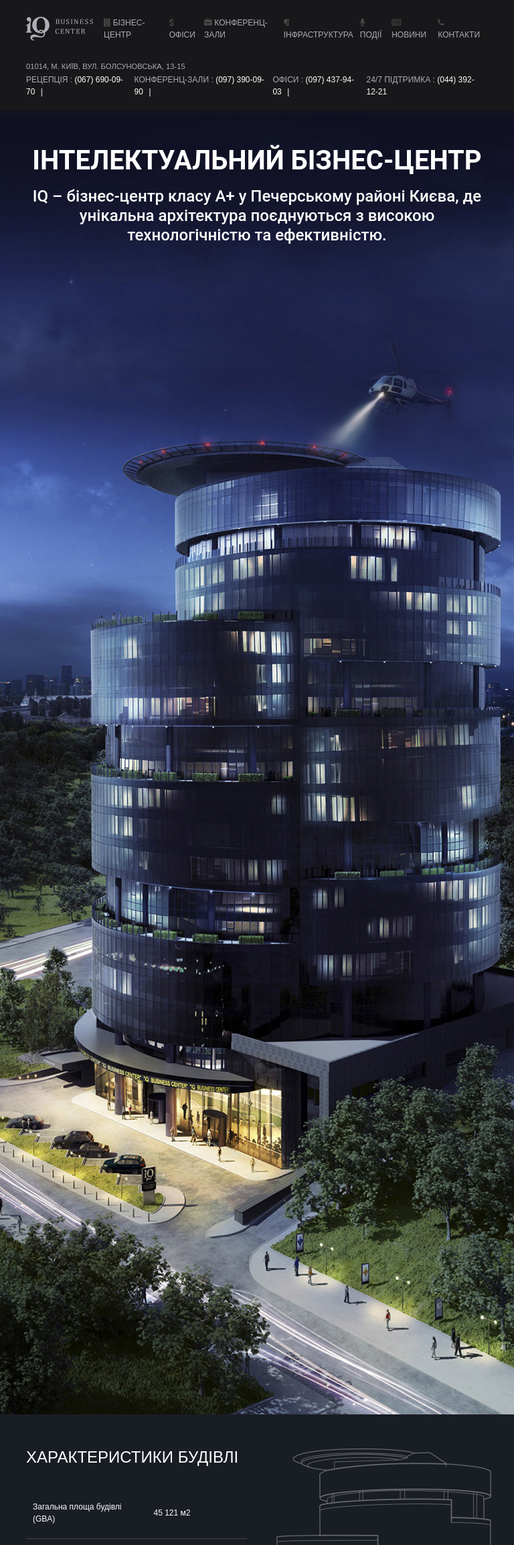
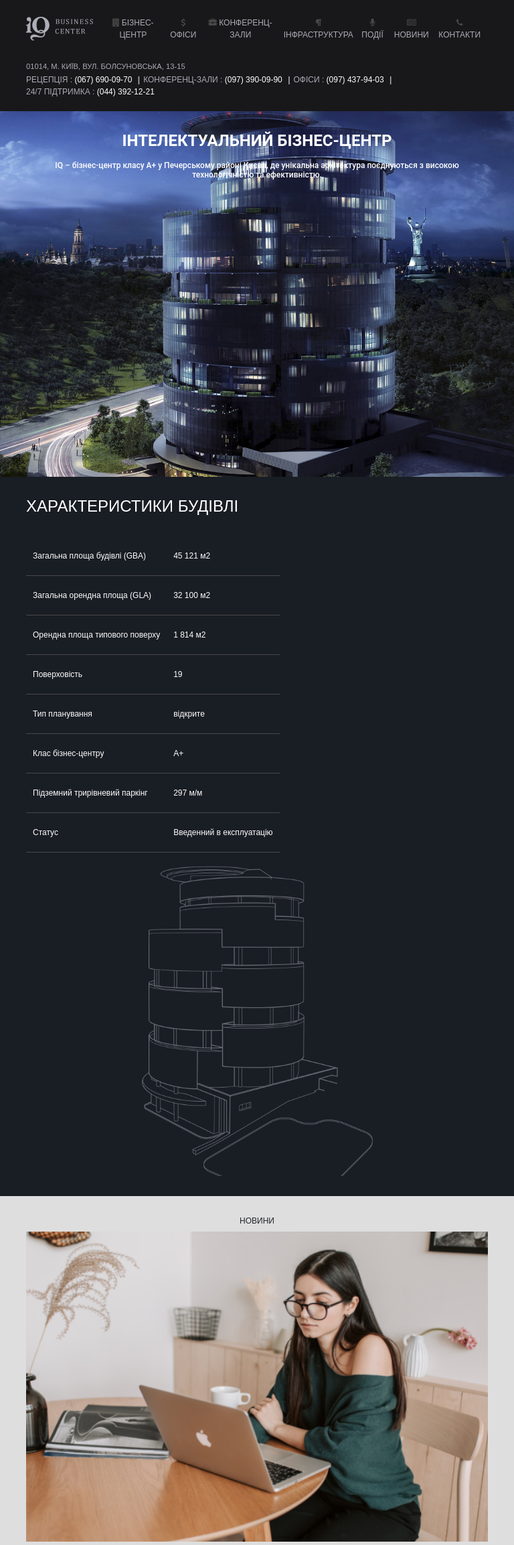
Before and after one commit to gambitok/gambitok.github.io, a PHP site: page / in a window 768 px wide; the page is wider, and only the part inside the window is pictured. Shown: the top 2307 px of that part at 67% size. Run offline with PHP 8.4, Linux system fonts and the light colour scheme; some web fonts are replaced.

Commit message:
changed media

```diff
--- a/css/style.css
+++ b/css/style.css
@@ -54,7 +54,6 @@ body {
   width: 100%;
   height: 100%;
   font-family: OpenSans, sans-serif;
-  background: white;
 }
 
 a {
@@ -147,10 +146,6 @@ header {
   color: #e7f743;
 }
 
-.main .row {
-  padding: 20px 0;
-}
-
 .main-cover {
   color: #fff;
   overflow: hidden;
@@ -182,28 +177,36 @@ header {
   padding: 30px 0;
 }
 
-.main-char h2 {
+.main-char .char {
+  display: flex;
+  flex-wrap: nowrap;
+}
+
+.main-char .char-card {
+  width: 50%;
+}
+
+.main-char .char-card h2 {
   font-size: 1.5rem;
   margin-bottom: 30px;
 }
 
-.main-char table {
+.main-char .char-card table {
   border-collapse: collapse;
   border-spacing: 0;
   font-size: 0.75rem;
 }
 
-.main-char table tr {
+.main-char .char-card table tr {
   border-bottom: 1px solid #484849;
 }
 
-.main-char table tr td {
+.main-char .char-card table tr td {
   padding: 20px 10px 20px 10px;
 }
 
 .main-news {
   background: #dedede;
-  color: #000;
   padding: 30px 0;
 }
 
@@ -221,7 +224,24 @@ header {
   width: 30%;
 }
 
+.main-news .news-card a {
+  color: #000;
+  display: block;
+}
+
+.main-news .news-card a:hover {
+  text-decoration: none;
+}
+
+.main-news .news-card a:hover > .news-card__image {
+  box-shadow: rgba(0, 0, 0, 0.15) 1.95px 1.95px 2.6px;
+  bottom: 5px;
+}
+
 .main-news .news-card__image {
+  position: relative;
+  bottom: 0;
+  transition: all 0.4s;
   width: 100%;
 }
 
@@ -298,6 +318,9 @@ footer a {
   color: #acacb6;
   padding: 40px 0;
   text-transform: uppercase;
+  display: flex;
+  flex-wrap: nowrap;
+  justify-content: space-around;
 }
 
 .footer img {
@@ -322,9 +345,21 @@ footer a {
   margin-bottom: 15px;
 }
 
-.footer-contacts ul li a {
+.footer-contacts ul li a,
+.footer-contacts ul li a:not([href]) {
   color: #acacb6;
   font-size: 1.5rem;
+}
+
+.footer-contacts ul li a i,
+.footer-contacts ul li a:not([href]) i {
+  color: #484849;
+  transition: all 0.4s;
+}
+
+.footer-contacts ul li a:hover i,
+.footer-contacts ul li a:not([href]):hover i {
+  color: #e7f743;
 }
 
 .footer-list {
@@ -340,39 +375,107 @@ footer a {
   margin-bottom: 15px;
 }
 
-.footer-list ul li a {
+.footer-list ul li a,
+.footer-list ul li a:not([href]) {
   color: #fff;
   text-transform: uppercase;
   transition: all 0.4s;
 }
 
-.footer-list ul li a:hover {
+.footer-list ul li a span,
+.footer-list ul li a:not([href]) span {
+  color: #acacb6;
+  margin-left: 5px;
+  transition: all 0.4s;
+}
+
+.footer-list ul li a:hover,
+.footer-list ul li a:not([href]):hover {
   color: #e7f743;
 }
 
-.footer-list ul li a i {
-  color: #484849;
-}
-
-.footer-list ul li span {
-  color: #acacb6;
-  margin-left: 5px;
+.footer-list ul li a:hover span,
+.footer-list ul li a:not([href]):hover span {
+  color: #e7f743;
 }
 
 /* ==== Adaptive ==== */
 
 /* === PHONE === */
 
-@media (max-width: 768px) {
+@media (max-width: 1200px) {
+  body,
+  html {
+    width: 100%;
+    height: 100%;
+  }
+
+  * {
+    -webkit-box-sizing: border-box;
+    box-sizing: border-box;
+    padding: 0;
+    margin: 0;
+  }
+
   body {
-    background: pink;
+    overflow-x: hidden;
+  }
+
+  .header-nav {
+    justify-content: center;
+    text-align: center;
+  }
+
+  .header-contacts {
+    flex-wrap: wrap;
+  }
+
+  .main-cover {
+    min-height: 546px;
+  }
+
+  .main h1 {
+    font-size: 1.5rem;
+  }
+
+  .main h2 {
+    font-size: 0.75rem;
+  }
+
+  .main-char .char {
+    flex-wrap: wrap;
+  }
+
+  .main-char .char-card {
+    width: 100%;
+  }
+
+  .main-char .char-card img {
+    display: block;
+    margin: 20px auto 0 auto;
+    width: 50%;
+  }
+
+  .main-news .news {
+    flex-wrap: wrap;
+  }
+
+  .main-news .news-card {
+    width: 100%;
+  }
+
+  .main .member {
+    flex-wrap: wrap;
+  }
+
+  .main .member-card {
+    width: 100%;
+  }
+
+  .footer {
+    flex-wrap: wrap;
+    justify-content: space-between;
   }
 }
 
 /* === PAD === */
-
-@media (min-width: 768px) and (max-width: 1200px) {
-  body {
-    background: pink;
-  }
-}
--- a/index.html
+++ b/index.html
@@ -85,8 +85,8 @@
 
     <section class="main-char">
         <div class="container">
-            <div class="row">
-                <div class="col-6">
+            <div class="char">
+                <div class="char-card">
                     <h2>ХАРАКТЕРИСТИКИ БУДІВЛІ</h2>
                     <table>
                         <tr>
@@ -123,7 +123,7 @@
                         </tr>
                     </table>
                 </div>
-                <div class="col-6">
+                <div class="char-card">
                     <img src="/img/buildint_char_img.png" alt="building chart">
                 </div>
             </div>
@@ -220,17 +220,22 @@
             <a href="/">Дізнайтесь більше про бізнес-центр</a>
         </div>
     </section>
+
+    <section class="main-map">
+        <iframe src="https://www.google.com/maps/embed?pb=!1m14!1m8!1m3!1d10378.307689862913!2d26.9818761!3d49.4358121!3m2!1i1024!2i768!4f13.1!3m3!1m2!1s0x0%3A0xbb30c6e65f7935ac!2sPARUS%20Business%20Center!5e0!3m2!1suk!2sua!4v1649843185458!5m2!1suk!2sua" width="100%" height="450" style="border:0;" allowfullscreen="" loading="lazy" referrerpolicy="no-referrer-when-downgrade"></iframe>
+    </section>
+
 </main>
 
 <footer>
     <div class="container">
-        <div class="row footer">
-            <div class="col-3 footer-contacts">
+        <div class="footer">
+            <div class="footer-contacts">
                 <img src="/img/logo_horizontal.svg" alt="logo">
                 <p>01014, М. КИЇВ, ВУЛ. БОЛСУНОВСЬКА, 13-15</p>
                 <p>ВСІ ПРАВА ЗАХИЩЕНО © 2013 — 2022</p>
             </div>
-            <div class="col-3 footer-list">
+            <div class="footer-list">
                 <ul>
                     <li><a href="tel:0676900970">(067) 690-09-70 <span>РЕЦЕПЦІЯ</span></a></li>
                     <li><a href="tel:0676900970">(067) 690-09-70 <span>КОНФЕРЕНЦ-ЗАЛИ</span></a></li>
@@ -238,7 +243,7 @@
                     <li><a href="tel:0676900970">(067) 690-09-70 <span>24/7 ПІДТРИМКА</span></a></li>
                 </ul>
             </div>
-            <div class="col-3 footer-list">
+            <div class="footer-list">
                 <ul>
                     <li><a href="">Новини</a></li>
                     <li><a href="">Події</a></li>
@@ -247,7 +252,7 @@
                     <li><a href="">Telegram для брокерів</a></li>
                 </ul>
             </div>
-            <div class="col-3 footer-contacts">
+            <div class="footer-contacts">
                 <ul>
                     <li><a href=""><i class="fa fa-envelope"></i></a></li>
                     <li><a href=""><i class="fa fa-skype"></i></a></li>
--- a/sass/_main.scss
+++ b/sass/_main.scss
@@ -14,7 +14,6 @@ body {
     width: 100%;
     height: 100%;
     font-family: OpenSans, sans-serif;
-    background: white;
 }
 
 a {
@@ -111,10 +110,6 @@ header {
 
 .main {
 
-    .row {
-        padding: 20px 0;
-    }
-
     &-cover {
         color: $bg-light;
         overflow: hidden;
@@ -145,6 +140,13 @@ header {
         color: $bg-light;
         padding: 30px 0;
 
+        .char {
+            display: flex;
+            flex-wrap: nowrap;
+
+            &-card {
+                width: 50%;
+
                 h2 {
                     font-size: $font-h2;
                     margin-bottom: 30px;
@@ -164,10 +166,11 @@ header {
                     }
                 }
             }
+        }
+    }
 
     &-news {
         background: #dedede;
-        color: $bg-dark;
         padding: 30px 0;
 
         h2 {
@@ -184,10 +187,23 @@ header {
                 width: calc(30%);
 
                 a {
+                    color: $bg-dark;
+                    display: block;
 
+                    &:hover {
+                        text-decoration: none;
+
+                        & > .news-card__image {
+                            box-shadow: rgba(0, 0, 0, 0.15) 1.95px 1.95px 2.6px;
+                            bottom: 5px;
+                        }
+                    }
                 }
 
                 &__image {
+                    position: relative;
+                    bottom: 0;
+                    transition: all .4s;
                     width: 100%;
                 }
 
--- a/sass/_media.scss
+++ b/sass/_media.scss
@@ -1,13 +1,138 @@
 /* === PHONE === */
-@media (max-width: 768px) {
+@media (max-width: 1200px) {
+    body, html {
+        width: 100%;
+        height: 100%;
+    }
+
+    * {
+        -webkit-box-sizing: border-box;
+        box-sizing: border-box;
+        padding: 0;
+        margin: 0;
+    }
+
     body {
-        background: pink;
+        overflow-x: hidden;
+    }
+
+    .header-nav {
+        justify-content: center;
+        text-align: center;
+    }
+
+    .header-contacts {
+        flex-wrap: wrap;
+    }
+
+    .main {
+        &-cover {
+            min-height: 546px;
+        }
+        h1 {
+            font-size: $font-h2;
+        }
+        h2 {
+            font-size: $font-h3;
+        }
+    }
+
+    .main-char {
+        .char {
+            flex-wrap: wrap;
+            &-card {
+                width: 100%;
+                img {
+                    display: block;
+                    margin: 20px auto 0 auto;
+                    width: 50%;
+                }
+            }
+        }
+    }
+
+    .main-news {
+        .news {
+            flex-wrap: wrap;
+            &-card {
+                width: 100%;
+            }
+        }
+    }
+
+    .main {
+        .member {
+            flex-wrap: wrap;
+            &-card {
+                width: 100%;
+            }
+        }
+    }
+
+    .footer {
+        flex-wrap: wrap;
+        justify-content: space-between;
     }
 }
 
 /* === PAD === */
-@media (min-width: 768px) and (max-width: 1200px) {
-    body {
-        background: pink;
-    }
-}
+//@media (min-width: 768px) and (max-width: 1200px) {
+//    body, html {
+//        width: 100%;
+//        height: 100%;
+//    }
+//
+//    * {
+//        -webkit-box-sizing: border-box;
+//        box-sizing: border-box;
+//        padding: 0;
+//        margin: 0;
+//    }
+//
+//    body {
+//        overflow-x: hidden;
+//    }
+//
+//    .header-contacts {
+//        justify-content: center;
+//        text-align: center;
+//    }
+//
+//    .header-content {
+//        flex-wrap: wrap;
+//    }
+//
+//    .main-char {
+//        .char {
+//            flex-wrap: wrap;
+//            &-card {
+//                width: 100%;
+//                img {
+//                    width: 100%;
+//                }
+//            }
+//        }
+//    }
+//
+//    .main-news {
+//        .news {
+//            flex-wrap: wrap;
+//            &-card {
+//                width: 100%;
+//            }
+//        }
+//    }
+//
+//    .main {
+//        .member {
+//            flex-wrap: wrap;
+//            &-card {
+//                width: 100%;
+//            }
+//        }
+//    }
+//
+//    .footer {
+//        flex-wrap: wrap;
+//    }
+//}
```
Also changed, not shown: other parts of sass/_main.scss (+27 -11 lines). Lines whose indentation alone changed are shown as unchanged.
